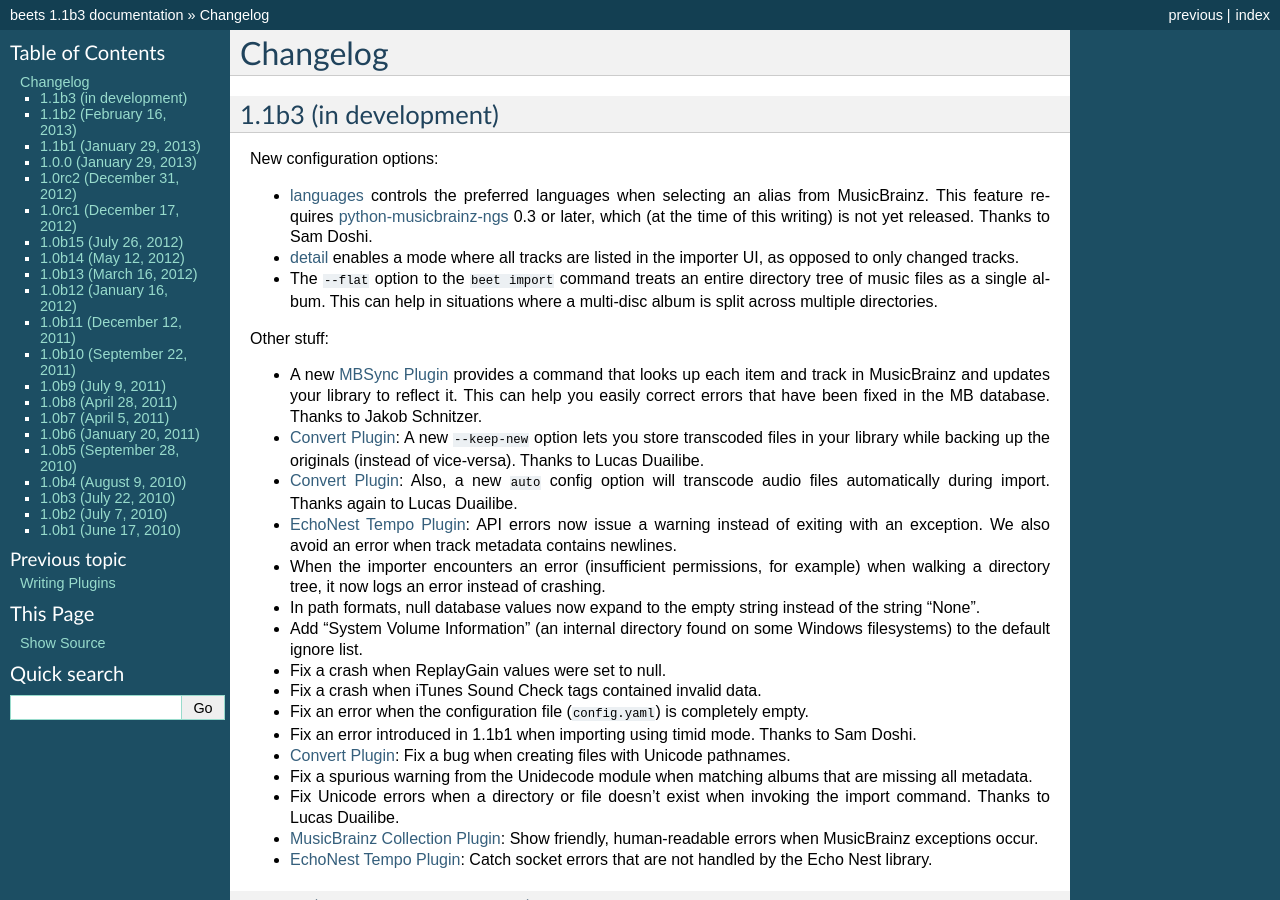
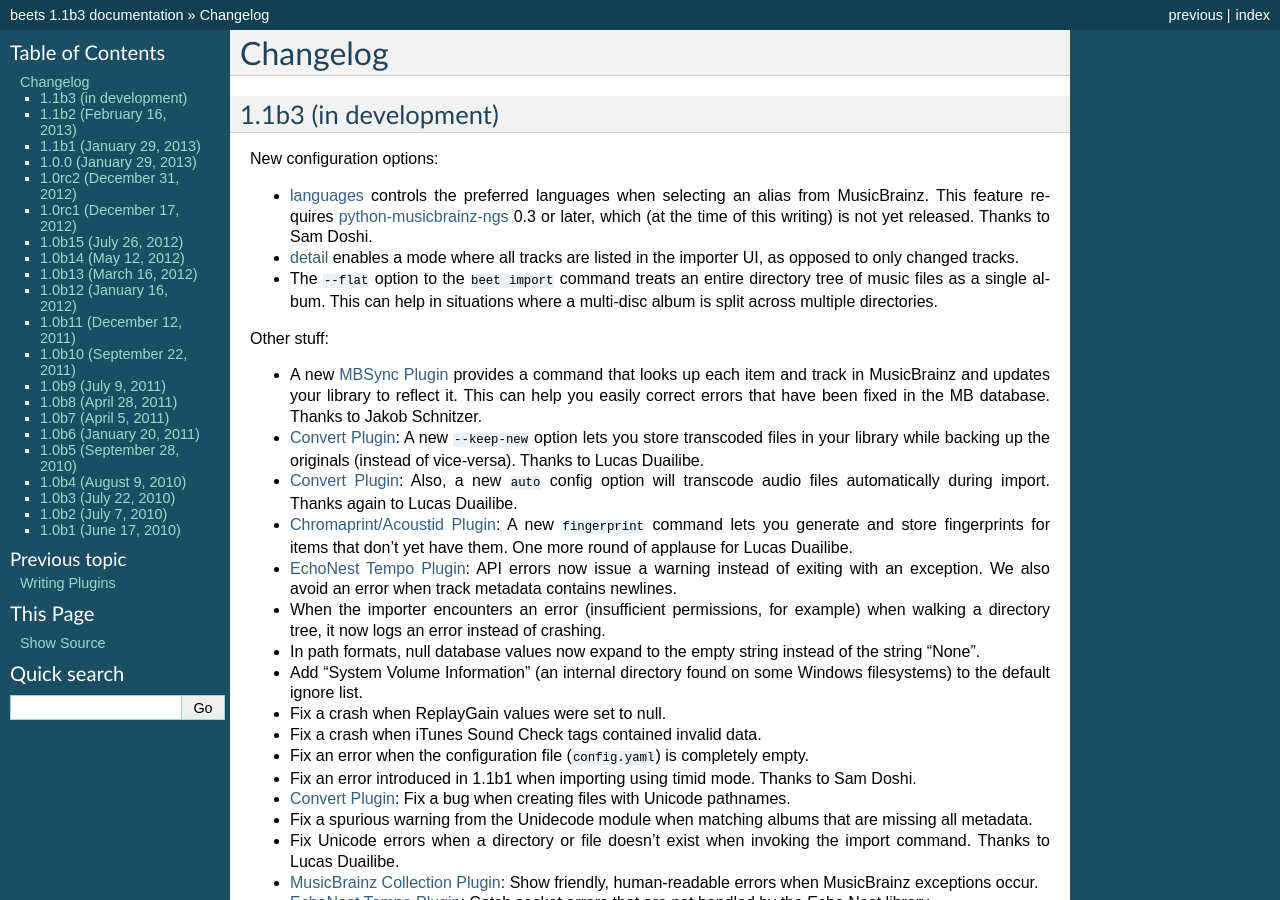
Before and after one commit to google-code-export/beets, a Sphinx documentation site: the page built from docs/changelog.rst, in a window 1280 px wide and 900 px high. Built offline with Sphinx 7.4.7, drawn with Linux system fonts in a browser that asks for light colours.

Commit message:
changelog/thanks for #217

```diff
--- a/docs/changelog.rst
+++ b/docs/changelog.rst
@@ -27,6 +27,9 @@
   vice-versa). Thanks to Lucas Duailibe.
 * :doc:`/plugins/convert`: Also, a new ``auto`` config option will transcode
   audio files automatically during import. Thanks again to Lucas Duailibe.
+* :doc:`/plugins/chroma`: A new ``fingerprint`` command lets you generate and
+  store fingerprints for items that don't yet have them. One more round of
+  applause for Lucas Duailibe.
 * :doc:`/plugins/echonest_tempo`: API errors now issue a warning instead of
   exiting with an exception. We also avoid an error when track metadata
   contains newlines.
```
